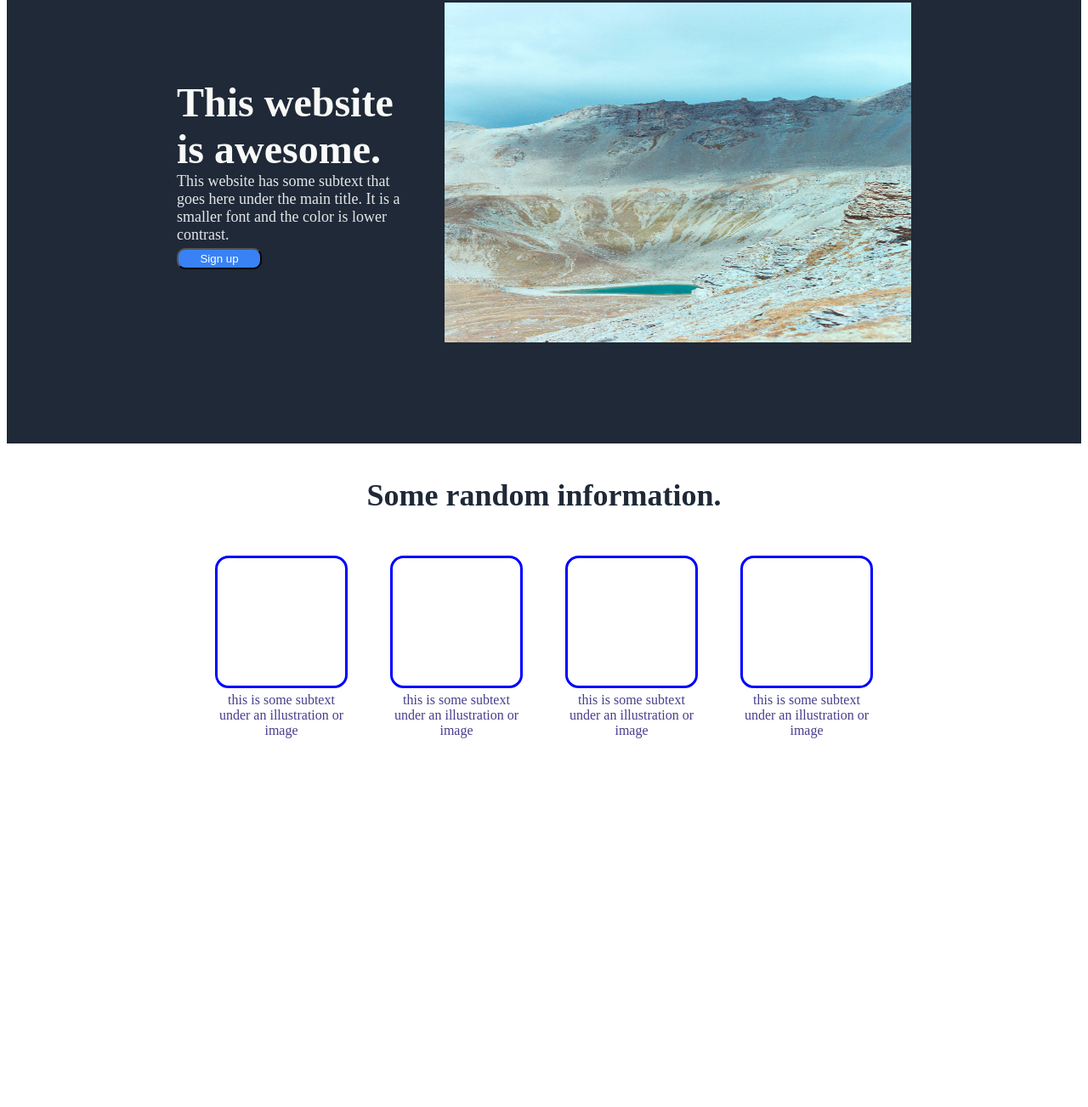
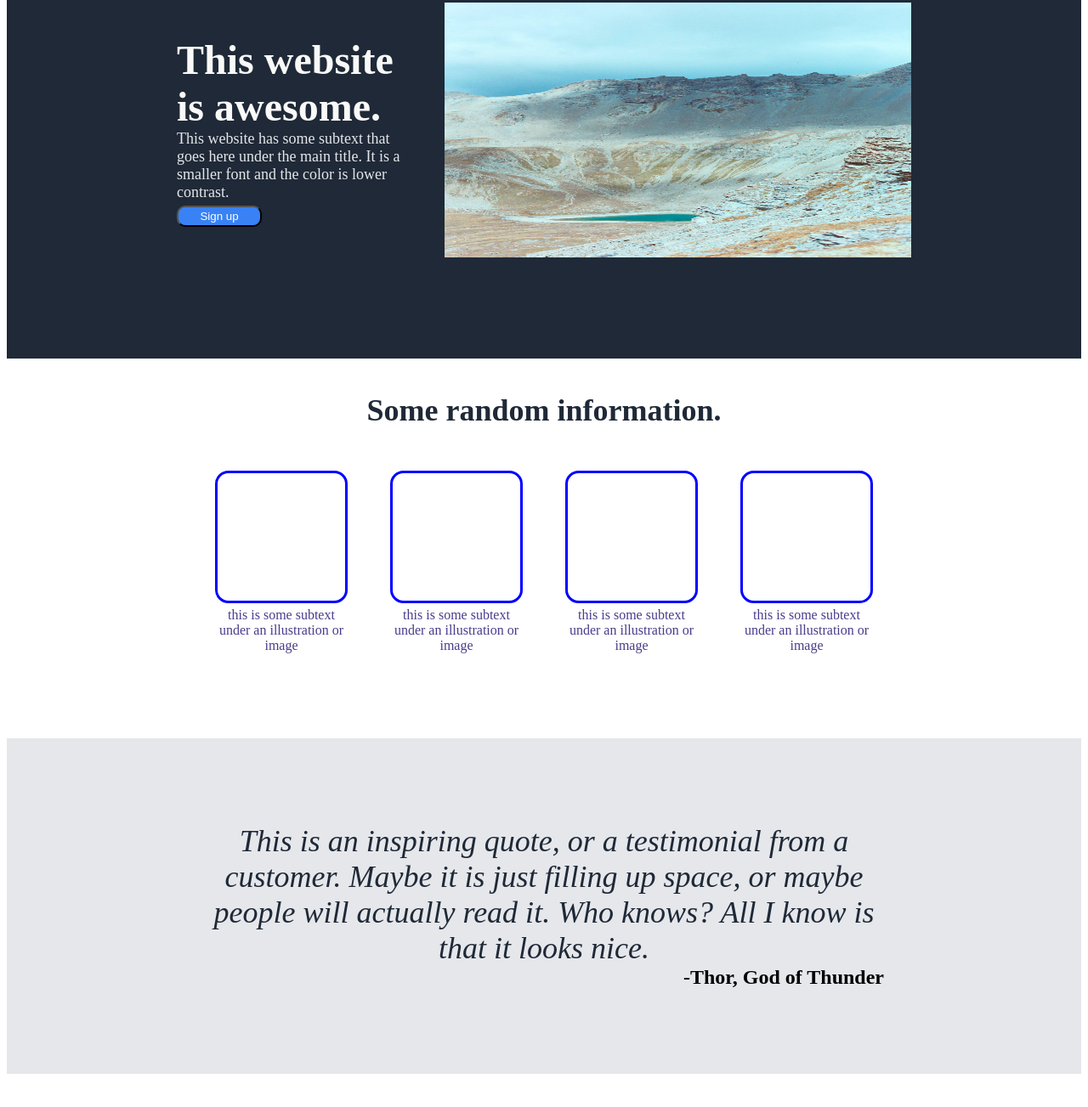
Before and after one commit to SaffetGokcenSen/odin_landing_page_project, a plain HTML site: page index.html in a window 1280 px wide. Shown: the part 147-1450 px from the top of the page at 85% size. Before the commit the page ends 1216 px from the top, so only its background shows below. Drawn offline with Linux system fonts and the light colour scheme.

Commit message:
added html and css for the quote part

```diff
--- a/css/styles.css
+++ b/css/styles.css
@@ -1,7 +1,7 @@
 .page {
     display: flex;
     flex-direction: column;
-    height: 150vh;
+    height: 200vh;
 }
 
 header {
@@ -38,14 +38,15 @@ header {
 .header-body {
     display: flex;
     margin-top: 100px;
-    padding-bottom: 100px;
+    margin-bottom: 100px;
+    justify-content: center;
+    align-items: center;
 }
 
 .header-body-text {
     flex: 1 1 0;
     display: flex;
     flex-direction: column;
-    /*flex-wrap: wrap;*/
     justify-content: center;
 }
 
@@ -86,13 +87,14 @@ button {
 
 .header-body-image img {
     width: 100%;
-    height: 400px;
+    height: 300px;
 }
 
 .information-part {
     margin-top: 40px;
     display: flex;
     flex-direction: column;
+    margin-bottom: 100px;
 }
 
 .information-title {
@@ -135,5 +137,29 @@ button {
 }
 
 .quote-part {
+    padding-top: 100px;
+    padding-bottom: 100px;
+    display: flex;
+    justify-content: center;
+    align-items: center;
+    flex-direction: column;
     background-color: #E5E7EB;
 }
+
+.quote-text {
+    height: 250px;
+    width: 800px;
+    text-align: center;
+    flex: 0 1 0;
+    font-size: 36px;
+    color: #1F2937;
+    font-style: italic;
+}
+
+.quote-owner {
+    width: 800px;
+    flex: 0 1 0;
+    text-align: right;
+    font-size: 24px;
+    font-weight: bolder;
+}
--- a/index.html
+++ b/index.html
@@ -48,6 +48,14 @@
                     </div>
                 </div>
             </div>
+            <div class="quote-part">
+                <div class="quote-text">
+                    This is an inspiring quote, or a testimonial from a customer. Maybe it is just filling up space, or maybe people will actually read it. Who knows? All I know is that it looks nice.
+                </div>
+                <div class="quote-owner">
+                    -Thor, God of Thunder
+                </div>
+            </div>
         </div>
     </body>
 </html>
```
